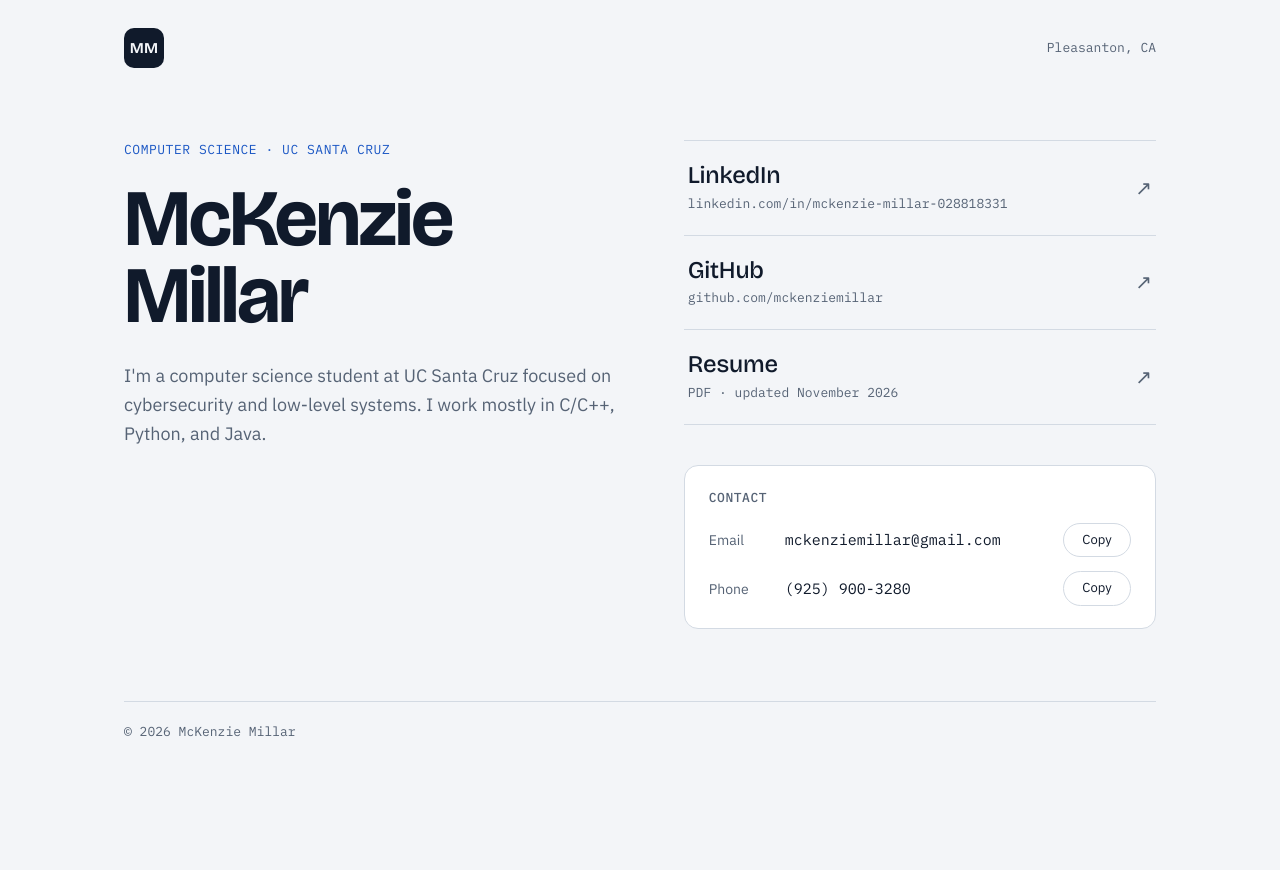
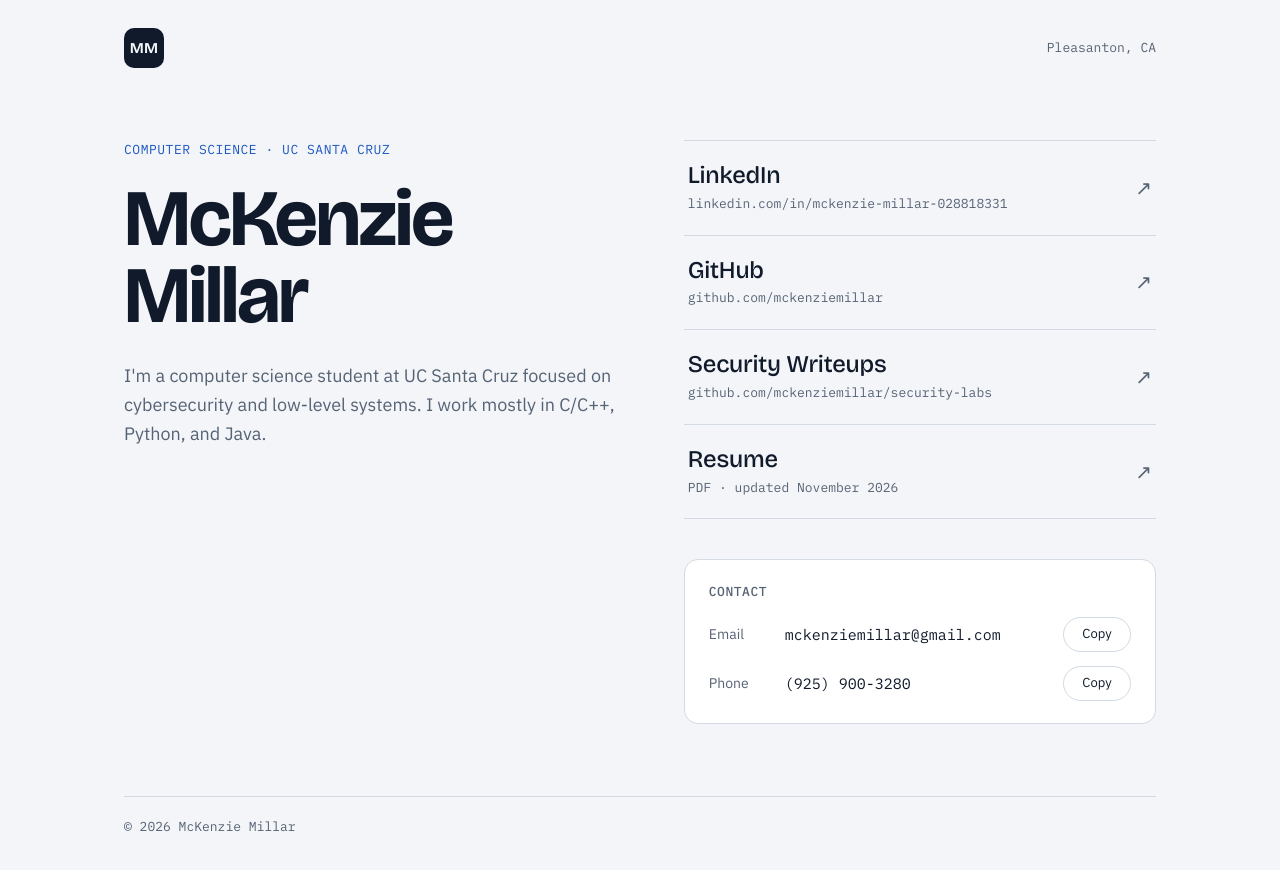
Before and after one commit to mckenziemillar/mckenziemillar.github.io, a plain HTML site: page index.html in a window 1280 px wide. Before the commit the page ends 800 px from the top, so only its background shows below. Drawn offline with nearby package versions, Linux system fonts and the light colour scheme.

Commit message:
Add Security Writeups link to site
Co-Authored-By: Claude Opus 4.8 <noreply@anthropic.com>
Claude-Session: https://claude.ai/code/session_016H2wUGeVpbMoscUdHsjLbz

```diff
--- a/index.html
+++ b/index.html
@@ -252,6 +252,13 @@
           </span>
           <span class="row-arrow" aria-hidden="true">&#8599;</span>
         </a>
+        <a class="row" href="https://github.com/mckenziemillar/security-labs" target="_blank" rel="noopener">
+          <span>
+            <span class="row-label">Security Writeups</span>
+            <span class="row-meta">github.com/mckenziemillar/security-labs</span>
+          </span>
+          <span class="row-arrow" aria-hidden="true">&#8599;</span>
+        </a>
         <a class="row" href="https://drive.google.com/file/d/1D8pwaaJLqNOeduLH0-zKXPbf6YFBElmZ/view" target="_blank" rel="noopener">
           <span>
             <span class="row-label">Resume</span>
```
